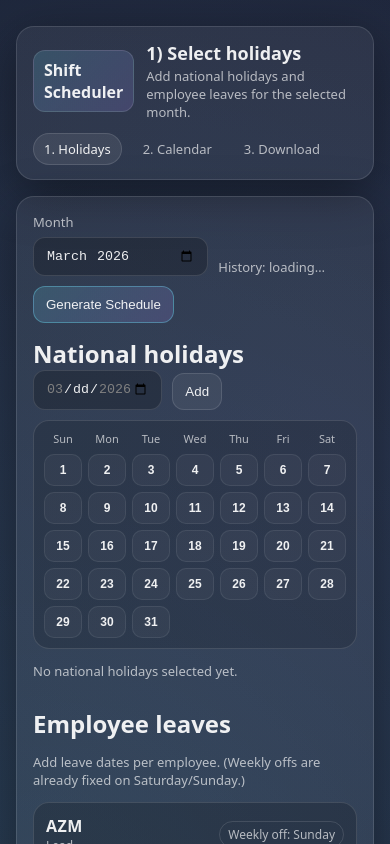
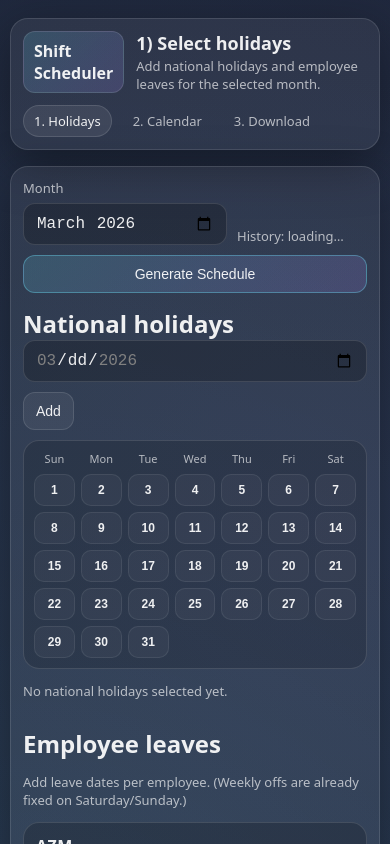
Before and after one commit to vivekssharma13/ShiftScheduler, a React (Vite) app: page /holidays in a window 390 px wide. Shown: the top 844 px of the page. Built offline with nearby package versions, Linux system fonts and the light colour scheme.

Commit message:
Improve mobile responsiveness

```diff
--- a/src/styles/app.css
+++ b/src/styles/app.css
@@ -629,3 +629,80 @@ h1 {
     grid-template-columns: 1fr;
   }
 }
+
+@media (max-width: 640px) {
+  .app {
+    width: calc(100% - 20px);
+    padding: 18px 0 26px;
+  }
+
+  .top {
+    padding: 12px 12px;
+  }
+
+  .panel {
+    padding: 12px;
+  }
+
+  .row {
+    align-items: stretch;
+  }
+
+  .actions {
+    width: 100%;
+    flex-wrap: wrap;
+  }
+
+  .actions .btn {
+    flex: 1 1 140px;
+  }
+
+  .input {
+    width: 100%;
+    font-size: 16px;
+  }
+
+  .btn {
+    font-size: 14px;
+  }
+
+  .listItem {
+    flex-direction: column;
+    align-items: stretch;
+  }
+
+  .leaveTop {
+    flex-direction: column;
+    align-items: flex-start;
+  }
+
+  .calendar {
+    min-width: 760px;
+    gap: 8px;
+  }
+
+  .day,
+  .day.blank {
+    min-height: 148px;
+    padding: 8px;
+    border-radius: 14px;
+  }
+
+  .shift {
+    padding: 6px;
+  }
+
+  .chip {
+    padding: 5px 8px;
+  }
+
+  .peopleTable {
+    overflow-x: auto;
+    -webkit-overflow-scrolling: touch;
+  }
+
+  .peopleHeader,
+  .peopleRow {
+    min-width: 560px;
+  }
+}
```
